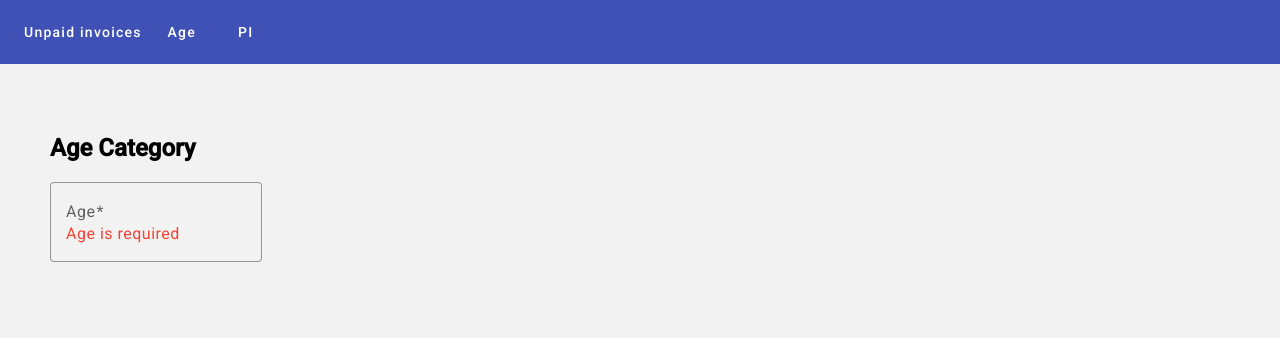
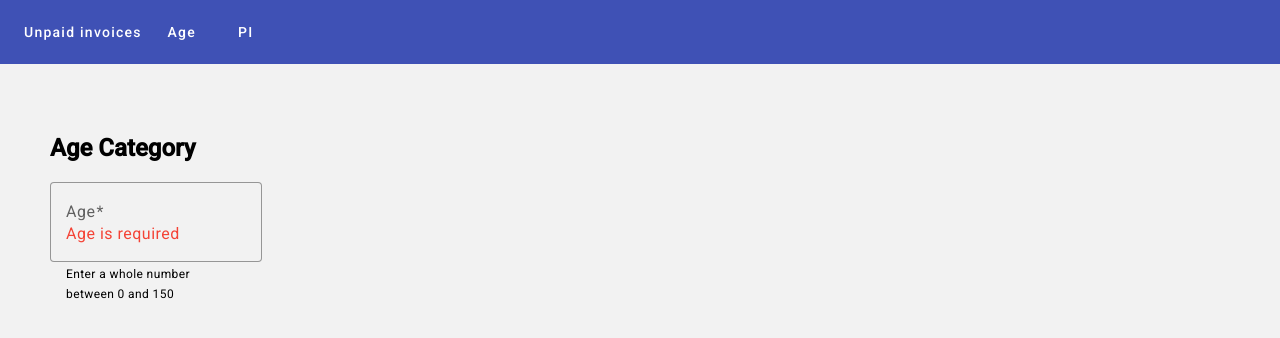
Before and after one commit to tomasba/oraui, an Angular app: page /age in a window 1280 px wide. Shown: the top 338 px of the page. Built offline with nearby package versions, Linux system fonts and the light colour scheme.

Commit message:
cleanup age component

```diff
--- a/src/app/age/age/age.component.html
+++ b/src/app/age/age/age.component.html
@@ -24,6 +24,7 @@
           <!--            (blur)="submit()"-->
           <!--            (keydown.enter)="submit()"-->
 
+          <mat-hint>Enter a whole number between 0 and 150</mat-hint>
 
           <ng-container *ngIf="age.invalid">
             <mat-error *ngIf="age.hasError('required')">Age is required</mat-error>
--- a/src/app/age/age/age.component.ts
+++ b/src/app/age/age/age.component.ts
@@ -11,13 +11,10 @@ import {FormControl, Validators} from "@angular/forms";
 })
 export class AgeComponent implements OnInit {
 
-  ageValue: number = 0;
-
   constructor(private ageService: AgeService) {
   }
 
   ngOnInit(): void {
-    this.ageService
     }
 
   readonly age = new FormControl<number | null>(null, {
```
